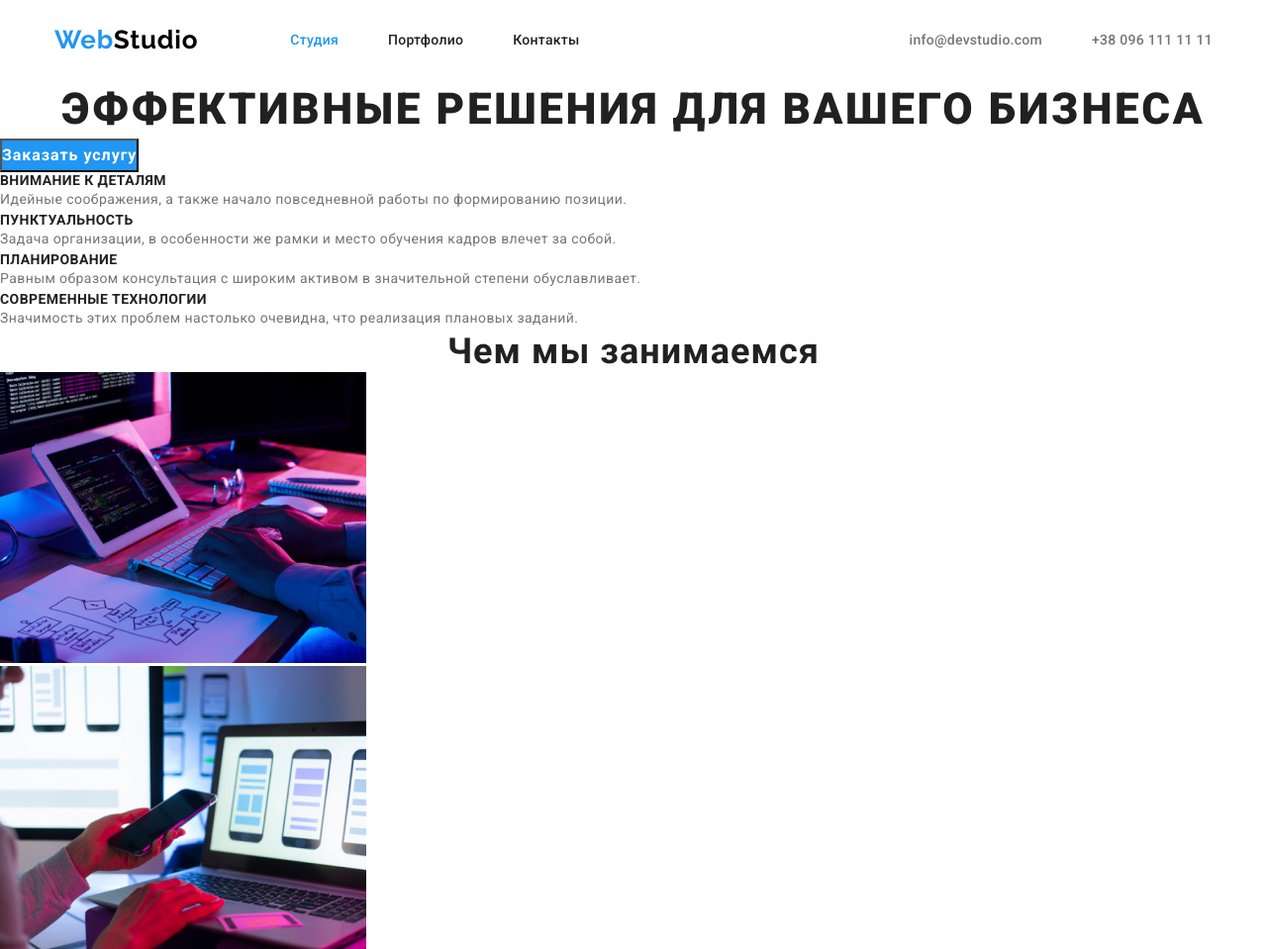
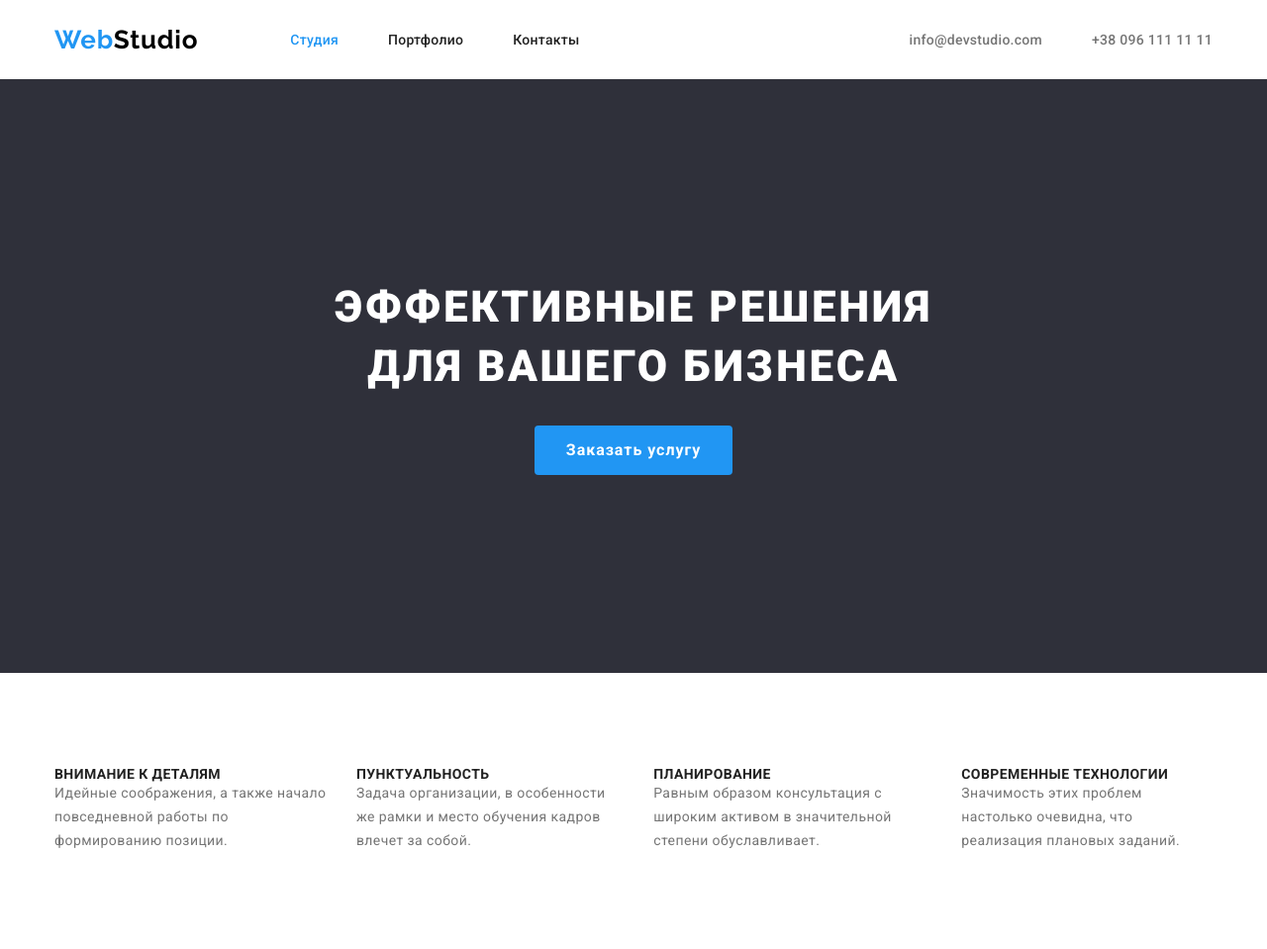
Before and after one commit to antony-krava/goit-markup-hw-03, a plain HTML site: page index.html in a window 1280 px wide. Shown: the top 959 px of the page at 99% size. Drawn offline with nearby package versions, Linux system fonts and the light colour scheme.

Commit message:
Hero and Advanteges geometry styles
Применены стили геометрии для секции Герои и Преимущества

```diff
--- a/css/styles.css
+++ b/css/styles.css
@@ -6,6 +6,7 @@
   --description-text-color: #757575;
   --footer-address-color: rgba(255, 255, 255, 0.6);
   --filter-button-bg-color: #f5f4fa;
+  --footer-bg-color: #2f303a;
 }
 
 *,
@@ -13,6 +14,10 @@
 *::after {
   margin: 0;
   padding: 0;
+}
+
+img {
+  display: block;
 }
 
 body {
@@ -119,8 +124,16 @@ body {
 /* ========== END HEADER ========== */
 
 /* ========== HERO ========== */
+.hero-section {
+  background-color: var(--footer-bg-color);
+}
 .hero-main-text {
-  /* color: var(--main-white-color); */
+  color: var(--main-white-color);
+
+  padding-top: 200px;
+  padding-left: 250px;
+  padding-right: 250px;
+  margin-bottom: 30px;
 
   font-weight: 900;
   font-size: 44px;
@@ -130,9 +143,22 @@ body {
   text-transform: uppercase;
 }
 
+.hero-btn {
+  padding-bottom: 200px;
+}
+
 .modal-btn {
   color: var(--main-white-color);
   background-color: var(--accent-color);
+
+  display: block;
+  margin-left: auto;
+  margin-right: auto;
+  width: 200px;
+  height: 50px;
+  padding: 10px 30px;
+  border-radius: 4px;
+  border-width: 0;
 
   font-weight: 700;
   font-size: 16px;
@@ -143,6 +169,16 @@ body {
 /* ========== END HERO ========== */
 
 /* ========== ADVANTAGES ========== */
+.advanteges-list {
+  display: flex;
+  padding-top: 94px;
+  padding-bottom: 94px;
+}
+
+.main-advanteges-list:not(:last-child) {
+  margin-right: 30px;
+}
+
 .advanteges-list-title {
   font-weight: 700;
   font-size: 14px;
--- a/index.html
+++ b/index.html
@@ -56,36 +56,41 @@
     <main class="main">
       <!-- HERO -->
       <section class="hero-section">
+        <div class="conteiner">
           <h1 class="hero-main-text">Эффективные решения для вашего бизнеса</h1>
+          <div class="hero-btn">
             <button class="modal-btn" type="button">Заказать услугу</button>
+          </div>
+        </div>
       </section>
 
       <!-- ADVANTAGES -->
       <section class="advantages-section">
+        <div class="conteiner">
           <h2 hidden>Наши преимущества</h2>
           <ul class="advanteges-list list">
-          <li>
+            <li class="main-advanteges-list">
               <h3 class="advanteges-list-title">Внимание к деталям</h3>
               <p class="advanteges-list-description">
                 Идейные соображения, а также начало повседневной работы по
                 формированию позиции.
               </p>
             </li>
-          <li>
+            <li class="main-advanteges-list">
               <h3 class="advanteges-list-title">Пунктуальность</h3>
               <p class="advanteges-list-description">
-              Задача организации, в особенности же рамки и место обучения кадров
-              влечет за собой.
+                Задача организации, в особенности же рамки и место обучения
+                кадров влечет за собой.
               </p>
             </li>
-          <li>
+            <li class="main-advanteges-list">
               <h3 class="advanteges-list-title">Планирование</h3>
               <p class="advanteges-list-description">
                 Равным образом консультация с широким активом в значительной
                 степени обуславливает.
               </p>
             </li>
-          <li>
+            <li class="main-advanteges-list">
               <h3 class="advanteges-list-title">Современные технологии</h3>
               <p class="advanteges-list-description">
                 Значимость этих проблем настолько очевидна, что реализация
@@ -93,6 +98,7 @@
               </p>
             </li>
           </ul>
+        </div>
       </section>
 
       <!-- WORKPLACE -->
```
Lines whose indentation alone changed are shown as unchanged.
